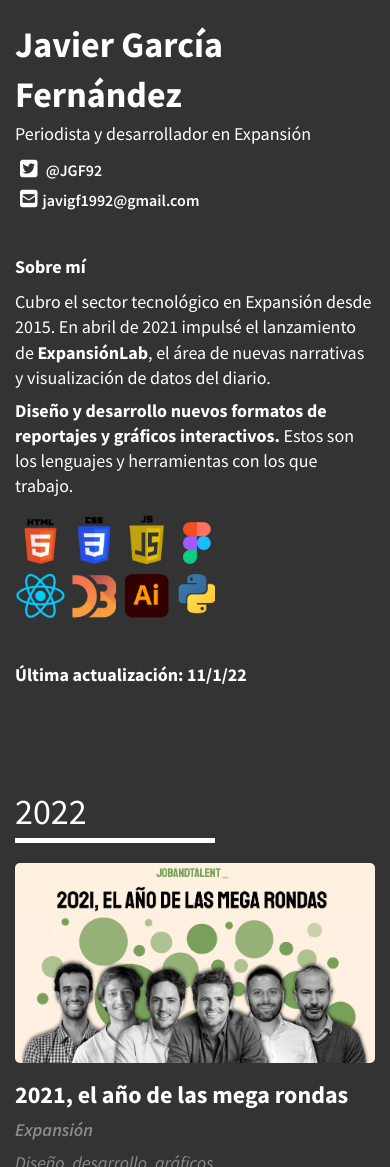
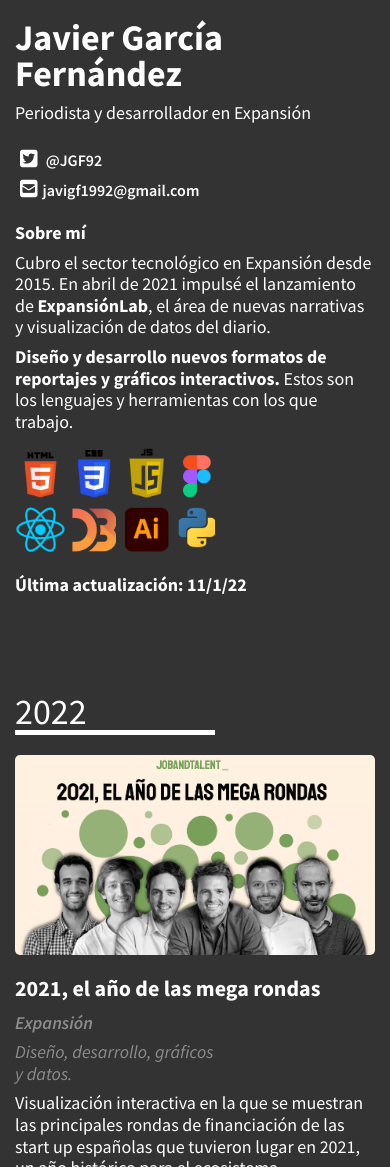
Before and after one commit to JGF92/personal-page, a plain HTML site: page index.html in a window 390 px wide. Shown: the top 1167 px of the page. Drawn offline with Linux system fonts and the light colour scheme.

Commit message:
cambios varios

```diff
--- a/index.html
+++ b/index.html
@@ -3,7 +3,7 @@
     <meta charset="UTF-8">
     <meta http-equiv="X-UA-Compatible" content="IE=edge">
     <meta name="viewport" content="width=device-width, initial-scale=1.0">
-    <title>Document</title>
+    <title>Javier García Fernández</title>
     <script src="https://kit.fontawesome.com/71930d4902.js" crossorigin="anonymous"></script>
 </head>
 <body>
--- a/style.css
+++ b/style.css
@@ -2,7 +2,6 @@
 
 body {
     font-family: 'Source Sans Pro', sans-serif;
-    line-height: 1.4;
     color:white;
     background-color: #333333;
 }
@@ -19,7 +18,8 @@ b {
 h1 {
     font-size: 36px;
     font-weight: 700;
-    margin: 20px 0 0 0;
+    margin: 20px 0 10px 0;
+    line-height: 1.4;
 }
 
 h2 {
@@ -33,20 +33,25 @@ h3 {
     font-size: 18px;
     max-width: 400px;
     font-weight: 700;
-    margin: 40px 0 10px 0;
+    margin: 20px 0 10px 0;
 }
 
 h4 {
-    font-size: 24px;
+    font-size: 22px;
     font-weight: 700;
     max-width: 200px;
     margin-bottom: 10px;
-    line-height: 1;
+    line-height: 1.2;
 }
 
 p {
     margin: 0 0 8 0;
     font-size: 18px;
+    line-height: 1.2;
+}
+
+.subtitle {
+    margin-bottom: 20px;
 }
 
 img {
@@ -141,6 +146,10 @@ a:hover {
 
     h4 {
         max-width: 550px;
+    }
 
+    h1 {
+        line-height: 1;
+        margin: 20px 0 10px 0;
     }
 }
```
